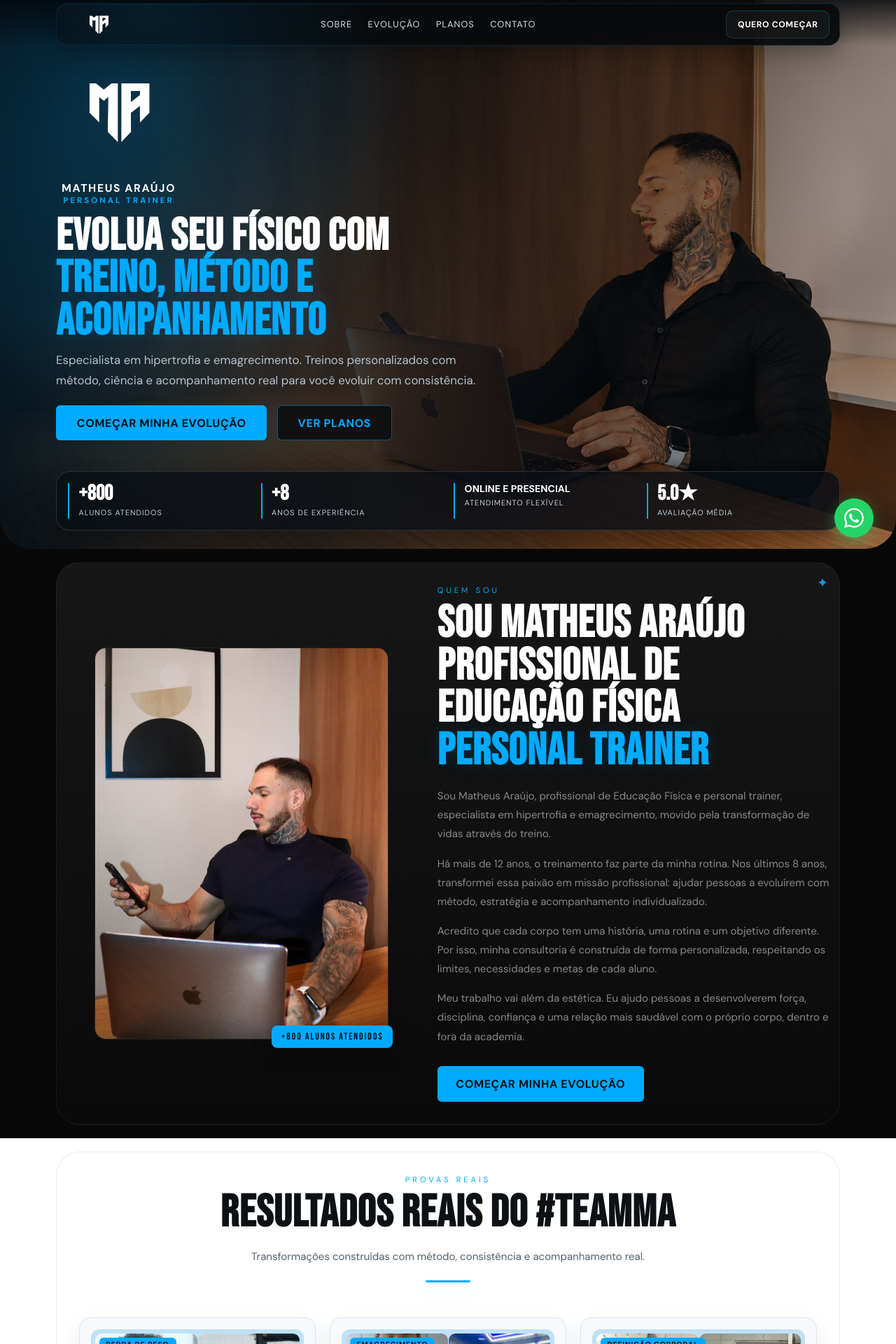
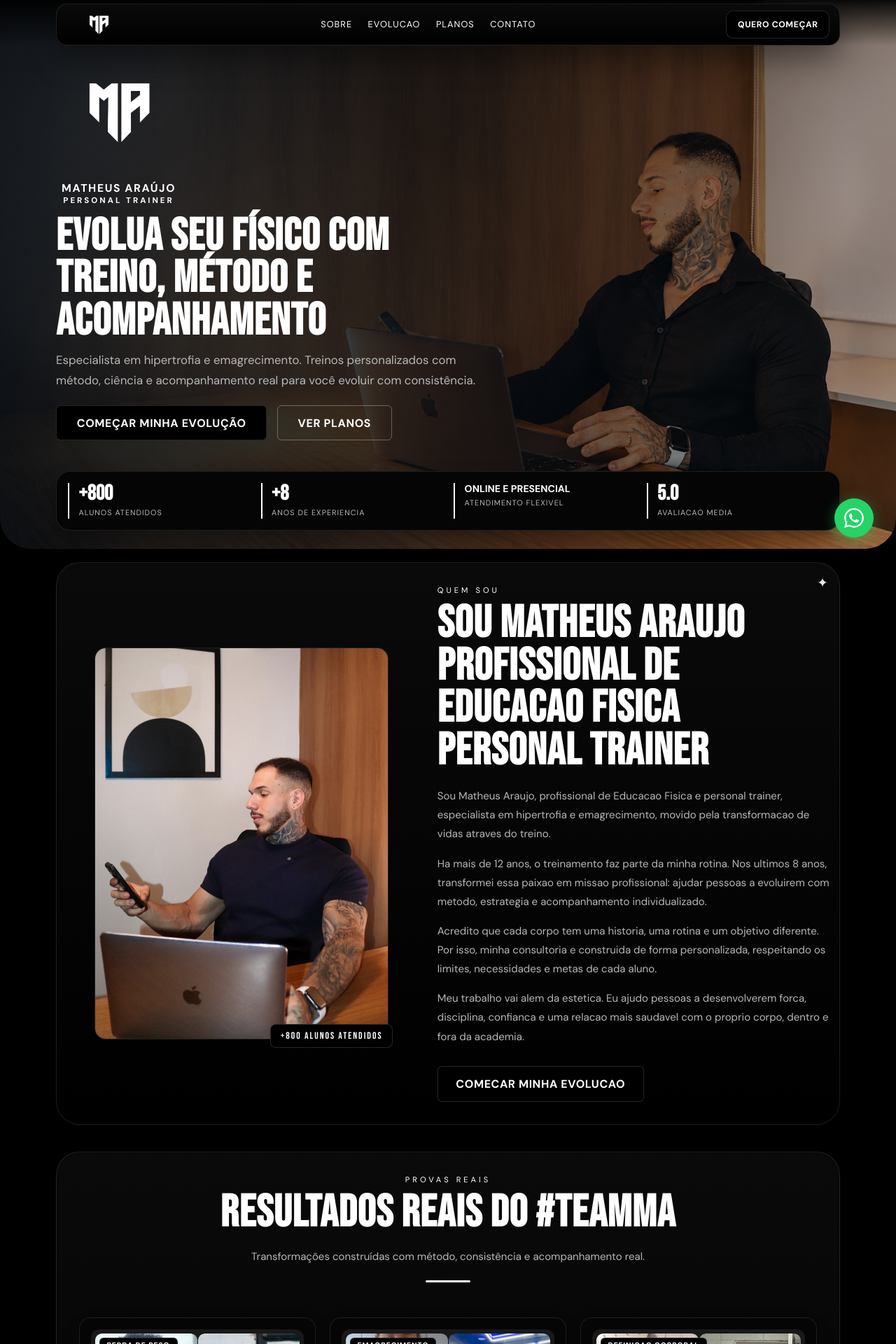
Before and after one commit to Yeerh/MHaraujo, a React (Vite) app: page / in a window 1280 px wide. Shown: the top 1920 px of the page at 70% size. Built offline with nearby package versions, Linux system fonts and the light colour scheme.

Commit message:
Update plans messaging and dark theme

```diff
--- a/src/components/sections/Planos.jsx
+++ b/src/components/sections/Planos.jsx
@@ -32,16 +32,13 @@ export default function Planos() {
                 <h3>{plano.titulo}</h3>
                 <p className="plan-description">{plano.descricao}</p>
 
-                <div className="plan-highlight">
-                  <span className="plan-price-label">{plano.precoLabel}</span>
-                  <div className="plan-price-main">
-                    <strong>{plano.precoValor}</strong>
-                    <span>{plano.precoPeriodo}</span>
-                  </div>
+                <div className="plan-teaser">
+                  <span className="plan-teaser-label">Por que esse plano chama atencao</span>
+                  <p>{plano.interesse}</p>
                 </div>
 
                 <div className="plan-block">
-                  <span className="plan-block-title">Inclui</span>
+                  <span className="plan-block-title">O que oferece</span>
                   <ul className="plan-benefits">
                     {plano.beneficios.map((beneficio) => (
                       <li key={beneficio}>
@@ -50,18 +47,6 @@ export default function Planos() {
                       </li>
                     ))}
                   </ul>
-                </div>
-
-                <div className="plan-block">
-                  <span className="plan-block-title">Valores</span>
-                  <div className="plan-pricing-grid">
-                    {plano.valores.map((item) => (
-                      <div key={item.periodo} className="plan-pricing-item">
-                        <span>{item.periodo}</span>
-                        <strong>{item.valor}</strong>
-                      </div>
-                    ))}
-                  </div>
                 </div>
 
                 <a
--- a/src/data/siteData.js
+++ b/src/data/siteData.js
@@ -1,6 +1,6 @@
 export const navLinks = [
   { label: "Sobre", href: "#sobre" },
-  { label: "Evolução", href: "#evolucao" },
+  { label: "Evolucao", href: "#evolucao" },
   { label: "Planos", href: "#planos" },
   { label: "Contato", href: "#contato" },
 ];
@@ -9,23 +9,23 @@ export const whatsappUrl = "https://wa.me/558183047273";
 
 export const heroStats = [
   { value: "+800", label: "ALUNOS ATENDIDOS" },
-  { value: "+8", label: "ANOS DE EXPERIÊNCIA" },
-  { value: "ONLINE E PRESENCIAL", label: "ATENDIMENTO FLEXÍVEL" },
-  { value: "5.0★", label: "AVALIAÇÃO MÉDIA" },
+  { value: "+8", label: "ANOS DE EXPERIENCIA" },
+  { value: "ONLINE E PRESENCIAL", label: "ATENDIMENTO FLEXIVEL" },
+  { value: "5.0", label: "AVALIACAO MEDIA" },
 ];
 
 export const sobreSection = {
   eyebrow: "QUEM SOU",
-  titulo: ["SOU MATHEUS ARAÚJO", "PROFISSIONAL DE", "EDUCAÇÃO FÍSICA"],
+  titulo: ["SOU MATHEUS ARAUJO", "PROFISSIONAL DE", "EDUCACAO FISICA"],
   destaque: "PERSONAL TRAINER",
   tag: "+800 ALUNOS ATENDIDOS",
   paragrafos: [
-    "Sou Matheus Araújo, profissional de Educação Física e personal trainer, especialista em hipertrofia e emagrecimento, movido pela transformação de vidas através do treino.",
-    "Há mais de 12 anos, o treinamento faz parte da minha rotina. Nos últimos 8 anos, transformei essa paixão em missão profissional: ajudar pessoas a evoluírem com método, estratégia e acompanhamento individualizado.",
-    "Acredito que cada corpo tem uma história, uma rotina e um objetivo diferente. Por isso, minha consultoria é construída de forma personalizada, respeitando os limites, necessidades e metas de cada aluno.",
-    "Meu trabalho vai além da estética. Eu ajudo pessoas a desenvolverem força, disciplina, confiança e uma relação mais saudável com o próprio corpo, dentro e fora da academia.",
+    "Sou Matheus Araujo, profissional de Educacao Fisica e personal trainer, especialista em hipertrofia e emagrecimento, movido pela transformacao de vidas atraves do treino.",
+    "Ha mais de 12 anos, o treinamento faz parte da minha rotina. Nos ultimos 8 anos, transformei essa paixao em missao profissional: ajudar pessoas a evoluirem com metodo, estrategia e acompanhamento individualizado.",
+    "Acredito que cada corpo tem uma historia, uma rotina e um objetivo diferente. Por isso, minha consultoria e construida de forma personalizada, respeitando os limites, necessidades e metas de cada aluno.",
+    "Meu trabalho vai alem da estetica. Eu ajudo pessoas a desenvolverem forca, disciplina, confianca e uma relacao mais saudavel com o proprio corpo, dentro e fora da academia.",
   ],
-  botao: "COMEÇAR MINHA EVOLUÇÃO",
+  botao: "COMECAR MINHA EVOLUCAO",
 };
 
 export const resultados = [
@@ -35,7 +35,7 @@ export const resultados = [
     resultado: "-50KG",
     descricao: "em 6 meses de acompanhamento",
     formato: "Acompanhamento presencial",
-    prova: "Método, constância e progressão.",
+    prova: "Metodo, constancia e progressao.",
     antes: "/images/antes1.png",
     depois: "/images/depois1.png",
   },
@@ -45,17 +45,17 @@ export const resultados = [
     resultado: "-45KG",
     descricao: "em 6 meses",
     formato: "Consultoria online",
-    prova: "Resultado construído sem promessa de milagre.",
+    prova: "Resultado construido sem promessa de milagre.",
     antes: "/images/antes2.png",
     depois: "/images/depois2.png",
   },
   {
     nome: "Wander",
-    categoria: "DEFINIÇÃO CORPORAL",
+    categoria: "DEFINICAO CORPORAL",
     resultado: "+16KG DE MASSA MUSCULAR",
     descricao: "em 5 meses de acompanhamento",
     formato: "Acompanhamento personalizado",
-    prova: "Mudança real com acompanhamento.",
+    prova: "Mudanca real com acompanhamento.",
     antes: "/images/antes3.png",
     depois: "/images/depois3.png",
   },
@@ -63,27 +63,27 @@ export const resultados = [
 
 export const planosSection = {
   eyebrow: "Planos",
-  titulo: "Escolha o plano ideal para sua evolução",
-  subtitulo:
-    "Todos os planos contam com acompanhamento profissional, suporte e estratégia para você evoluir com segurança e constância.",
-  ctaTexto: "Ainda em dúvida sobre qual plano se encaixa melhor na sua rotina?",
+  titulo: "Escolha o plano ideal para sua evolucao",
+  subtitulo: "Conheca o que cada acompanhamento oferece e encontre a melhor opcao para a sua rotina.",
+  ctaTexto: "Ainda em duvida sobre qual plano se encaixa melhor na sua rotina?",
   ctaBotao: "Falar no WhatsApp",
 };
 
 export const planos = [
   {
     numero: "01",
-    titulo: "Online Básico",
+    titulo: "Online Basico",
     selo: "",
-    descricao: "Para quem quer começar com treino individualizado e acompanhamento constante.",
+    descricao: "Para quem quer comecar com treino individualizado e acompanhamento constante.",
+    interesse: "Entrada ideal para sair do zero com direcao, suporte e um plano feito para a sua realidade.",
     precoLabel: "A partir de",
     precoValor: "R$ 200",
-    precoPeriodo: "/mês",
+    precoPeriodo: "/mes",
     beneficios: [
       "Treino individualizado",
       "Chamada mensal",
       "Suporte 24h via WhatsApp",
-      "Avaliação por fotos",
+      "Avaliacao por fotos",
       "Feedback semanal",
       "Ajustes mensais",
     ],
@@ -93,22 +93,23 @@ export const planos = [
       { periodo: "Semestral", valor: "R$ 800,00" },
       { periodo: "Anual", valor: "R$ 1.300,00" },
     ],
-    botao: "Escolher Básico",
-    mensagemWhatsapp: "Olá, Matheus! Tenho interesse no Plano Online Básico e quero saber mais.",
+    botao: "Quero conhecer o Basico",
+    mensagemWhatsapp: "Ola, Matheus! Tenho interesse no Plano Online Basico e quero saber mais.",
     destaque: "basic",
   },
   {
     numero: "02",
-    titulo: "Online Intermediário",
+    titulo: "Online Intermediario",
     selo: "MAIS ESCOLHIDO",
-    descricao: "Para quem quer treino e alimentação alinhados para acelerar os resultados.",
+    descricao: "Para quem quer treino e alimentacao alinhados para acelerar os resultados.",
+    interesse: "Combina treino e estrategia alimentar para acelerar a evolucao com mais clareza no processo.",
     precoLabel: "A partir de",
     precoValor: "R$ 315",
-    precoPeriodo: "/mês",
+    precoPeriodo: "/mes",
     beneficios: [
-      "Tudo do Básico",
+      "Tudo do Basico",
       "Plano alimentar personalizado",
-      "Monitoramento da evolução",
+      "Monitoramento da evolucao",
       "Feedbacks semanais",
       "Ajustes mensais",
     ],
@@ -118,26 +119,26 @@ export const planos = [
       { periodo: "Semestral", valor: "R$ 1.120,00" },
       { periodo: "Anual", valor: "R$ 1.620,00" },
     ],
-    botao: "Escolher Intermediário",
-    mensagemWhatsapp: "Olá, Matheus! Tenho interesse no Plano Online Intermediário e quero saber mais.",
+    botao: "Quero conhecer o Intermediario",
+    mensagemWhatsapp: "Ola, Matheus! Tenho interesse no Plano Online Intermediario e quero saber mais.",
     destaque: "popular",
   },
   {
     numero: "03",
     titulo: "Online Premium",
     selo: "",
-    descricao:
-      "Para quem busca acompanhamento mais completo, com avaliações presenciais e ajustes mais precisos.",
+    descricao: "Para quem busca acompanhamento mais completo, com avaliacoes presenciais e ajustes mais precisos.",
+    interesse: "Opcao mais completa para quem quer leitura detalhada da evolucao e acompanhamento mais proximo.",
     precoLabel: "A partir de",
     precoValor: "R$ 409",
-    precoPeriodo: "/mês",
+    precoPeriodo: "/mes",
     beneficios: [
-      "Tudo do Intermediário",
-      "Avaliação presencial mensal",
-      "Bioimpedância",
+      "Tudo do Intermediario",
+      "Avaliacao presencial mensal",
+      "Bioimpedancia",
       "Perimetria",
-      "Dobras cutâneas",
-      "Ajustes sempre que necessário",
+      "Dobras cutaneas",
+      "Ajustes sempre que necessario",
     ],
     valores: [
       { periodo: "Mensal", valor: "R$ 409,00" },
@@ -145,8 +146,8 @@ export const planos = [
       { periodo: "Semestral", valor: "R$ 1.620,00" },
       { periodo: "Anual", valor: "R$ 2.100,00" },
     ],
-    botao: "Escolher Premium",
-    mensagemWhatsapp: "Olá, Matheus! Tenho interesse no Plano Online Premium e quero saber mais.",
+    botao: "Quero conhecer o Premium",
+    mensagemWhatsapp: "Ola, Matheus! Tenho interesse no Plano Online Premium e quero saber mais.",
     destaque: "premium",
   },
 ];
--- a/src/styles/global.css
+++ b/src/styles/global.css
@@ -1585,3 +1585,280 @@
         grid-template-columns: 1fr;
       }
     }
+
+    :root {
+      --neon: #ffffff;
+      --neon-glow: rgba(255,255,255,0.08);
+      --bg: #000000;
+      --bg2: #050505;
+      --bg3: #0b0b0b;
+      --white: #ffffff;
+      --gray: #b8b8b8;
+      --border: rgba(255,255,255,0.12);
+    }
+
+    html, body, #root {
+      background: #000000;
+      color: #ffffff;
+    }
+
+    body {
+      background:
+        radial-gradient(circle at 10% 5%, rgba(255,255,255,0.05), transparent 28%),
+        #000000;
+    }
+
+    .panel-dark,
+    .panel-gradient,
+    .evolucao-section .panel-gradient,
+    .footer-shell,
+    .nav-shell,
+    .mobile-menu {
+      background: linear-gradient(180deg, rgba(10,10,10,0.98), rgba(0,0,0,0.98));
+      border-color: rgba(255,255,255,0.1);
+    }
+
+    .header {
+      background: linear-gradient(180deg, rgba(0,0,0,0.92), rgba(0,0,0,0));
+    }
+
+    .header.scrolled {
+      background: rgba(0,0,0,0.94);
+    }
+
+    .nav-shell,
+    .footer-shell {
+      box-shadow: 0 18px 44px rgba(0,0,0,0.42);
+    }
+
+    .desktop-nav a,
+    .footer-nav a,
+    .hero-brand-copy strong,
+    .hero-brand-copy span,
+    .hero-subtitle,
+    .section-title,
+    .section-text,
+    .hero-mobile-heading h1,
+    .hero-mobile-heading p,
+    .result-info h3,
+    .result-info p,
+    .result-info small,
+    .result-info span,
+    .plan-card h3,
+    .plan-description,
+    .plan-benefits li,
+    .plans-cta p,
+    .footer-brand-copy strong,
+    .footer-brand-copy span,
+    .footer-text,
+    .footer-meta p,
+    .stat-chip strong,
+    .stat-chip span {
+      color: #ffffff;
+    }
+
+    .section-text,
+    .hero-subtitle,
+    .plan-description,
+    .plan-benefits li,
+    .plans-cta p,
+    .footer-text,
+    .footer-brand-copy span,
+    .footer-meta p,
+    .result-info p,
+    .result-info small,
+    .stat-chip span,
+    .hero-mobile-heading p {
+      color: #b8b8b8;
+    }
+
+    .eyebrow,
+    .neon {
+      color: #ffffff;
+      text-shadow: none;
+    }
+
+    .hero-ambient {
+      background:
+        radial-gradient(circle at 14% 18%, rgba(255,255,255,0.08), transparent 34%),
+        radial-gradient(circle at 4% 58%, rgba(255,255,255,0.04), transparent 32%),
+        radial-gradient(circle at 34% 76%, rgba(255,255,255,0.04), transparent 42%);
+    }
+
+    .stats-strip,
+    .result-card,
+    .plan-card,
+    .footer-nav a,
+    .mobile-menu-nav a,
+    .sobre-photo-card,
+    .result-frame,
+    .result-image-wrap {
+      background: #050505;
+      border-color: rgba(255,255,255,0.1);
+    }
+
+    .result-image-pair {
+      background: rgba(255,255,255,0.08);
+    }
+
+    .result-card:hover,
+    .plan-card:hover {
+      border-color: rgba(255,255,255,0.24);
+      box-shadow: 0 18px 44px rgba(0,0,0,0.36);
+    }
+
+    .plan-card-popular,
+    .plan-card-premium {
+      background: linear-gradient(180deg, rgba(18,18,18,0.98), rgba(0,0,0,0.98));
+      border-color: rgba(255,255,255,0.18);
+      box-shadow: 0 0 0 1px rgba(255,255,255,0.05), 0 20px 48px rgba(0,0,0,0.4);
+    }
+
+    .plan-number,
+    .popular-badge,
+    .result-tag,
+    .sobre-tag,
+    .btn-primary,
+    .header-cta,
+    .plan-button-primary,
+    .footer-cta,
+    .mobile-menu-cta {
+      background: #000000;
+      color: #ffffff;
+      border: 1px solid rgba(255,255,255,0.14);
+      box-shadow: none;
+    }
+
+    .btn-dark,
+    .plan-button {
+      background: transparent;
+      color: #ffffff;
+      border-color: rgba(255,255,255,0.3);
+      box-shadow: none;
+    }
+
+    .btn-primary:hover,
+    .header-cta:hover,
+    .plan-button-primary:hover,
+    .footer-cta:hover,
+    .mobile-menu-cta:hover,
+    .btn-dark:hover,
+    .plan-button:hover {
+      background: #ffffff;
+      color: #000000;
+      border-color: #ffffff;
+      filter: none;
+    }
+
+    .mobile-menu-backdrop {
+      background: rgba(0,0,0,0.72);
+    }
+
+    .mobile-menu-header {
+      border-bottom-color: rgba(255,255,255,0.08);
+    }
+
+    .mobile-menu-close,
+    .hamburger {
+      background: rgba(255,255,255,0.04);
+      border-color: rgba(255,255,255,0.14);
+    }
+
+    .mobile-menu-close span,
+    .hamburger span,
+    .check-list .dot,
+    .plan-benefits .dot {
+      background: #ffffff;
+    }
+
+    .mobile-menu-nav a:hover,
+    .footer-nav a:hover {
+      color: #ffffff;
+      border-color: rgba(255,255,255,0.22);
+      background: rgba(255,255,255,0.06);
+    }
+
+    .stats-strip {
+      box-shadow: 0 10px 24px rgba(0,0,0,0.3);
+    }
+
+    .stat-chip {
+      border-left-color: #ffffff;
+    }
+
+    .evolucao-section {
+      background: #000000;
+      color: #ffffff;
+    }
+
+    .evolucao-section .section-title,
+    .evolucao-section .section-text {
+      color: #ffffff;
+    }
+
+    .evolucao-section .section-text,
+    .results-cta p,
+    .results-cta small {
+      color: #b8b8b8;
+    }
+
+    .evolucao-section .center-head::after {
+      background: #ffffff;
+      box-shadow: none;
+    }
+
+    .result-image-label {
+      background: rgba(0,0,0,0.88);
+      border: 1px solid rgba(255,255,255,0.12);
+    }
+
+    .result-info strong {
+      color: #ffffff;
+    }
+
+    .result-info span {
+      border-color: rgba(255,255,255,0.16);
+    }
+
+    .plan-teaser {
+      width: 100%;
+      margin-top: 1rem;
+      padding: 1rem;
+      border: 1px solid rgba(255,255,255,0.12);
+      border-radius: 14px;
+      background: rgba(255,255,255,0.03);
+    }
+
+    .plan-teaser-label {
+      display: block;
+      color: #ffffff;
+      font-size: 0.68rem;
+      font-weight: 700;
+      letter-spacing: 1.7px;
+      text-transform: uppercase;
+    }
+
+    .plan-teaser p {
+      margin: 0.55rem 0 0;
+      color: #b8b8b8;
+      font-size: 0.88rem;
+      line-height: 1.6;
+    }
+
+    .plan-block-title {
+      color: #ffffff;
+    }
+
+    @media (max-width: 767px) {
+      .hero {
+        background:
+          linear-gradient(to bottom, rgba(0,0,0,0.22) 0%, rgba(0,0,0,0.4) 42%, rgba(0,0,0,0.9) 100%),
+          url('/images/hero-mobile-matheus.png');
+      }
+
+      .hero-ambient {
+        background:
+          radial-gradient(ellipse at 50% 100%, rgba(255,255,255,0.08), transparent 42%),
+          linear-gradient(0deg, rgba(255,255,255,0.06) 0%, rgba(255,255,255,0.02) 24%, transparent 60%);
+      }
+    }
```
